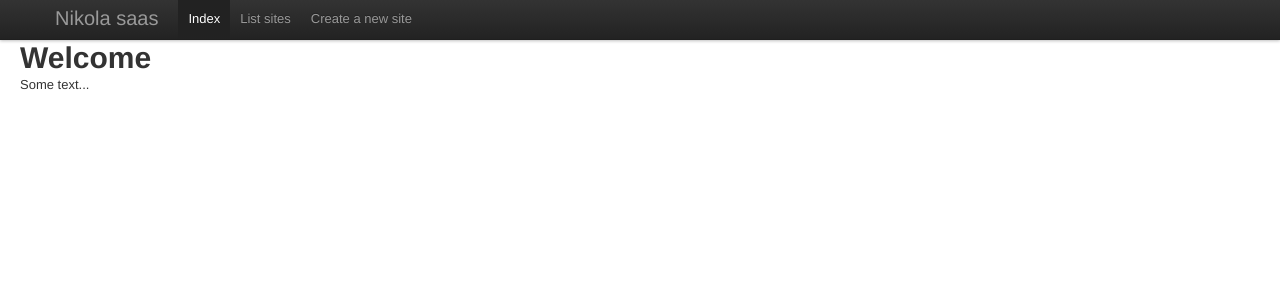
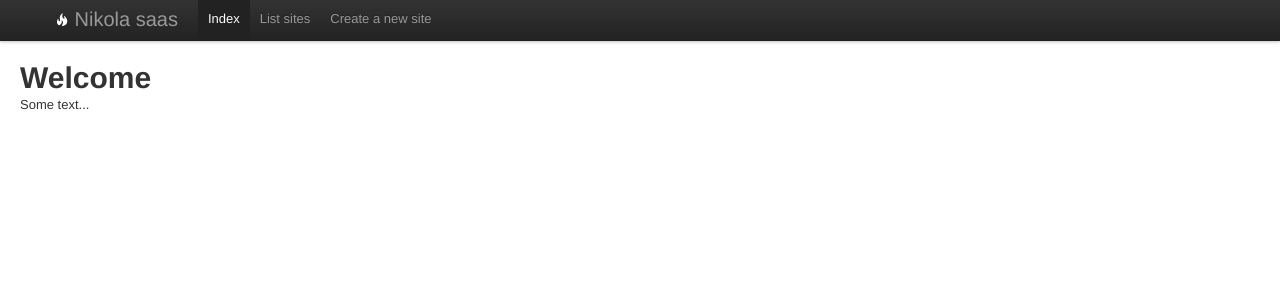
Before and after one commit to hugoruscitti/nikola-saas, a Flask app: page / in a window 1280 px wide. Shown: the top 300 px of the page. Run offline with Flask 2, Linux system fonts and the light colour scheme; some libraries are stand-ins or nearby versions.

Commit message:
Agregando icono al logotipo y otros arreglos menores.

```diff
--- a/static/css/custom.css
+++ b/static/css/custom.css
@@ -1,3 +1,3 @@
 body {
-    padding-top: 40px;
+    padding-top: 60px;
 }
--- a/templates/layout.html
+++ b/templates/layout.html
@@ -15,7 +15,7 @@
     <div class="navbar navbar-fixed-top">
         <div class="navbar-inner">
             <div class="container">
-                <a class="brand" href="/">Nikola saas</a>
+                <a class="brand" href="/"><i style='margin-top: 5px' class="icon-fire icon-white"></i> Nikola saas</a>
                 <ul class="nav">
                     <li class="active">
                     <a href="/">Index</a></li>
```
